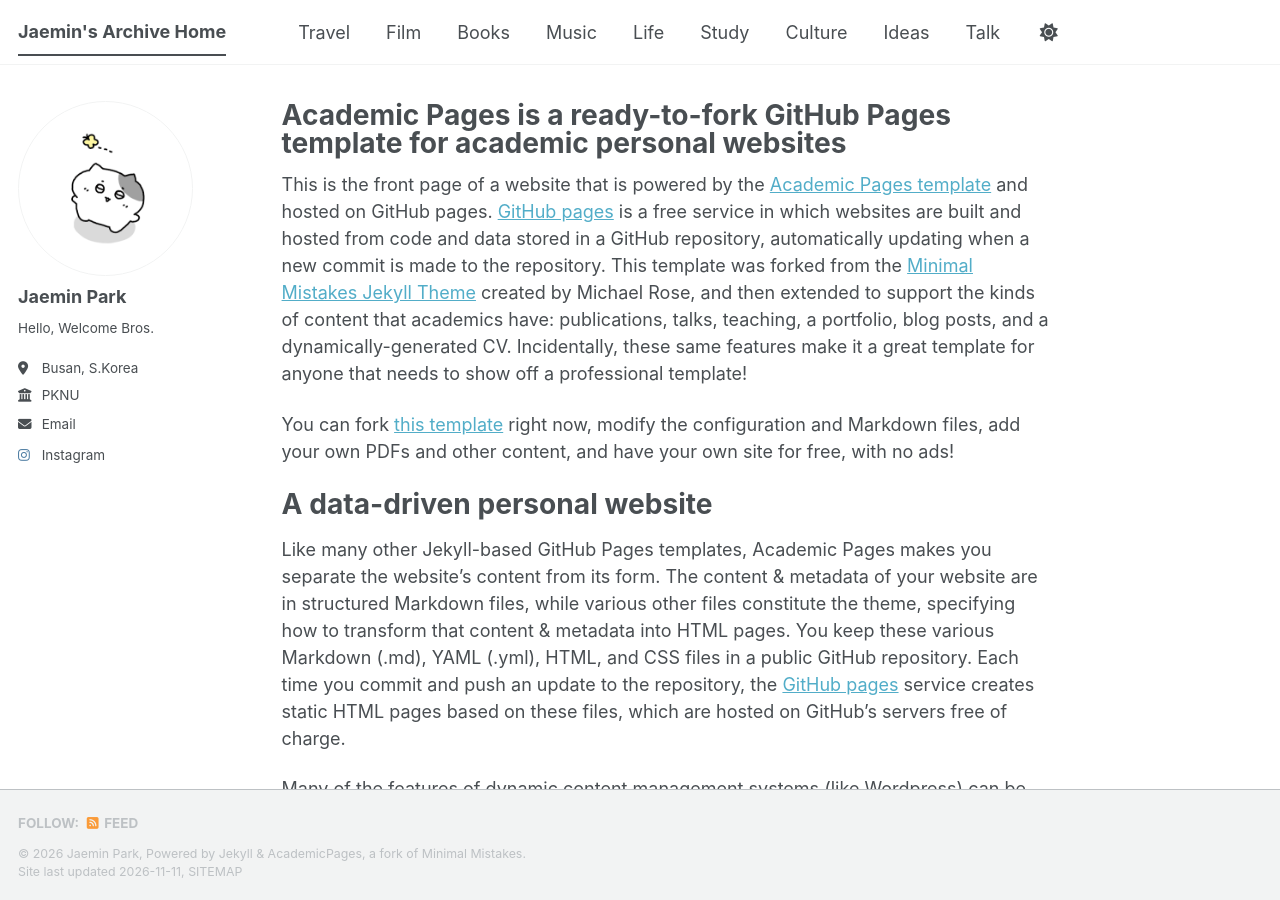
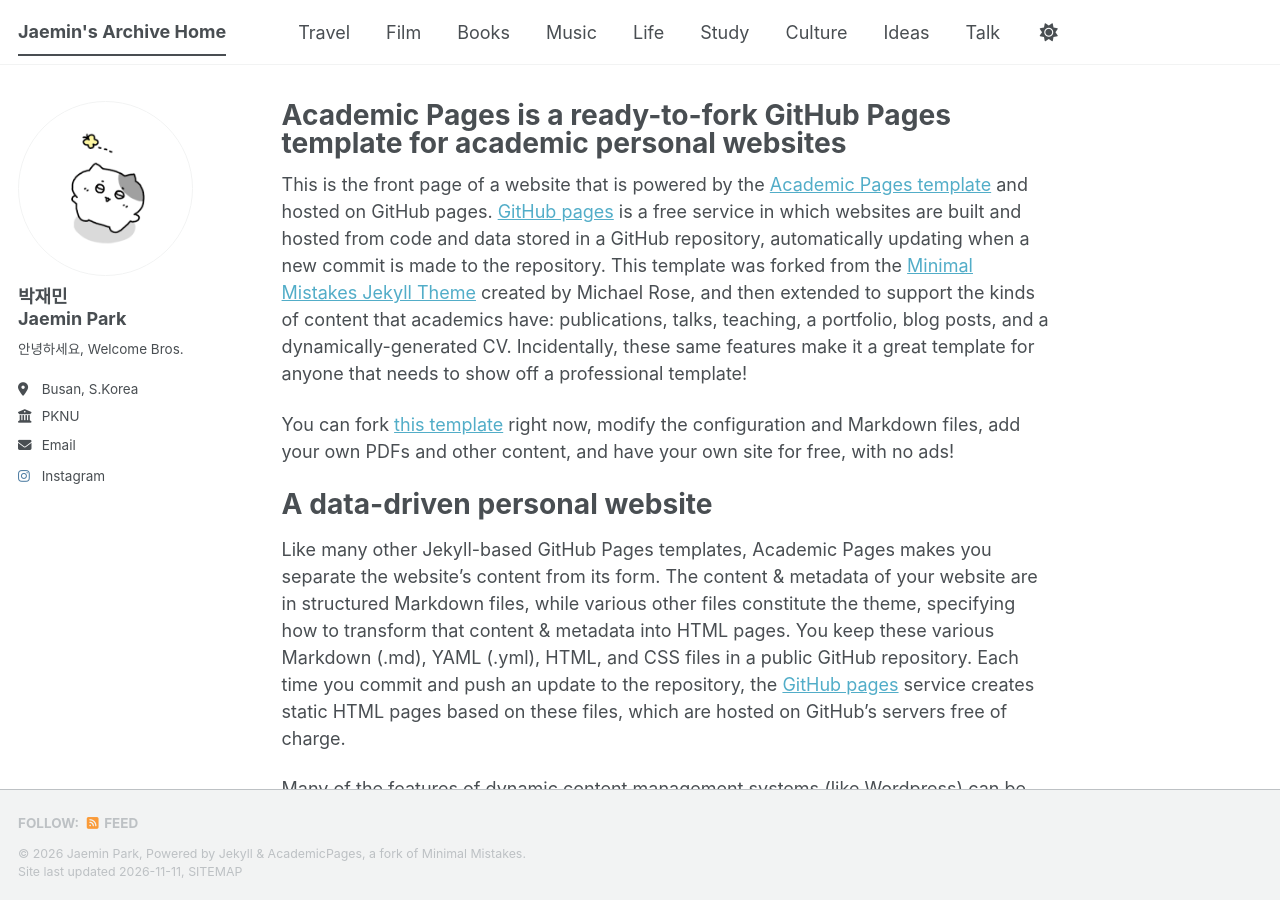
Before and after one commit to jm331kr/jm331kr.github.io, a Jekyll site: the page built from _pages/about.md, in a window 1280 px wide and 900 px high. Built offline with Jekyll 4.4.1, drawn with Linux system fonts in a browser that asks for light colours; a script bundle is joined from its source files by our own code; a style sheet for code colours, icons or effects is not loaded.

Commit message:
Update _config.yml

```diff
--- a/_config.yml
+++ b/_config.yml
@@ -24,9 +24,9 @@ repository               : "jm331kr.github.io"
 author:
   # Biographic information
   avatar           : "cutty.png"
-  name             : "Jaemin Park"
+  name             : "박재민<br>Jaemin Park"
   pronouns         : # example: "she/her"
-  bio              : "Hello, Welcome Bros."
+  bio              : "안녕하세요, Welcome Bros."
   location         : "Busan, S.Korea"
   employer         : "PKNU"
   uri              : # URL
```
